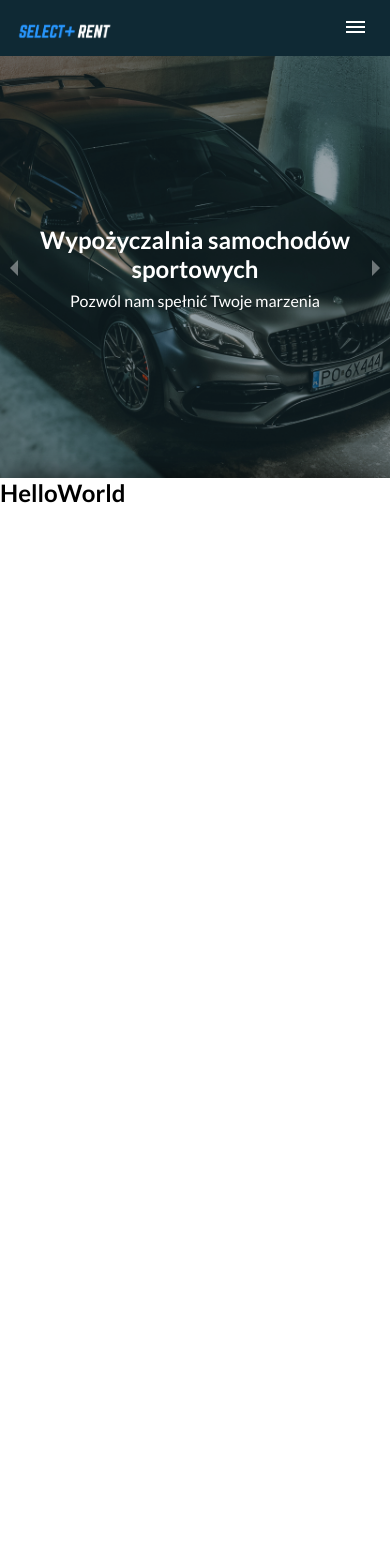
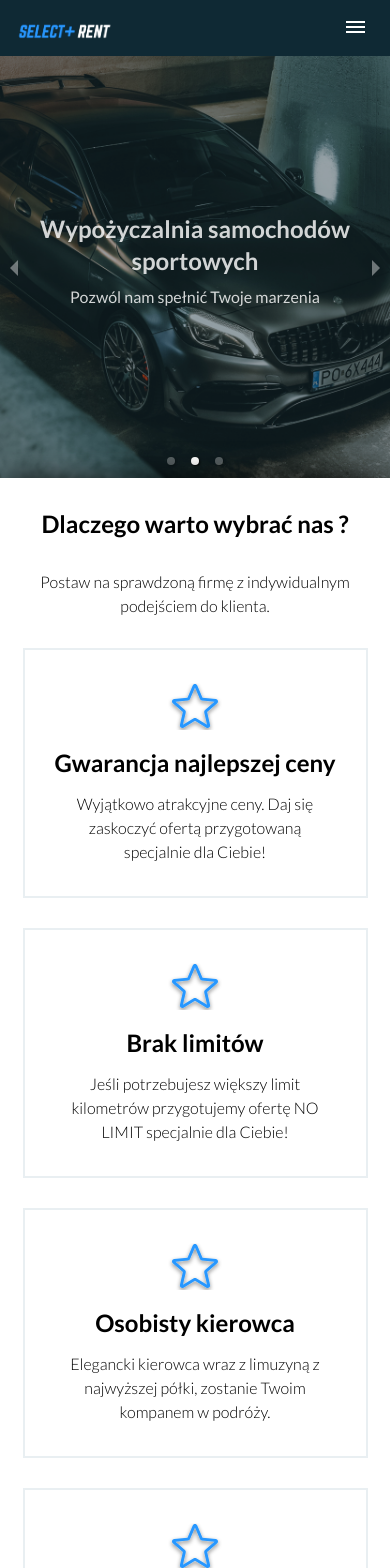
Before and after one commit to Arthvr96/Select-Plus-Rent-old, a React (Create React App) app: page / in a window 390 px wide. Shown: the top 1568 px of the page. Built offline with nearby package versions, Linux system fonts and the light colour scheme.

Commit message:
Recfactor styles everyone component except Naviagtion and create whyus section for mobile

```diff
--- a/src/components/CarouselWrapper/CarouselWrapper.js
+++ b/src/components/CarouselWrapper/CarouselWrapper.js
@@ -1,9 +1,46 @@
 import React from 'react';
 import styled from 'styled-components';
 import { Carousel } from 'react-responsive-carousel';
-import './carouselStyle.css';
+import 'react-responsive-carousel/lib/styles/carousel.min.css';
 import { slider as data } from 'data/slider';
 import media from 'utilites/media';
+
+const Wrapper = styled.section`
+  ul.animated {
+    transition-delay: 0.5s !important;
+  }
+
+  .slide .contentWrapper {
+    animation: slideOut 1.5s ease-in-out both;
+  }
+
+  @keyframes slideOut {
+    from {
+      transform: translateY(0px);
+      opacity: 1;
+    }
+
+    to {
+      transform: translateY(-30px);
+      opacity: 0;
+    }
+  }
+  .slide.selected .contentWrapper {
+    animation: slidein 1.5s 0.5s ease-in-out both;
+  }
+
+  @keyframes slidein {
+    from {
+      transform: translateY(30px);
+      opacity: 0;
+    }
+
+    to {
+      transform: translateY(0px);
+      opacity: 1;
+    }
+  }
+`;
 
 const Slide = styled.div`
   width: 100%;
@@ -17,24 +54,54 @@ const Slide = styled.div`
 `;
 
 const ColoredFilter = styled.div`
+  position: absolute;
+  top: 0;
+  left: 0;
+  display: block;
+  width: 100%;
+  height: 50vh;
   background-color: rgba(15, 41, 52, 0.4);
+
+  ${media.desktop`
+    height:100vh;
+  `}
 `;
 
-const ContentWrapper = styled.div``;
+const ContentWrapper = styled.div`
+  position: absolute;
+  top: 0;
+  left: 0;
+  display: flex;
+  flex-direction: column;
+  justify-content: center;
+  width: 100%;
+  height: 50vh;
+
+  ${media.desktop`
+    height:100vh;
+  `}
+`;
 
 const Title = styled.h3`
-  font-size: 2.4rem;
+  font-size: ${({ theme }) => theme.size.mobile.m};
+  font-weight: ${({ theme }) => theme.fontWeight.bold};
+  line-height: ${({ theme }) => theme.lineHeight.m};
+  color: ${({ theme }) => theme.colors.font.secondary};
   margin: 0 3rem;
 `;
 
 const Paragraph = styled.p`
-  font-size: 1.6rem;
+  font-size: ${({ theme }) => theme.size.mobile.s};
+  font-weight: ${({ theme }) => theme.fontWeight.normal};
+  line-height: ${({ theme }) => theme.lineHeight.s};
+  color: ${({ theme }) => theme.colors.font.secondary};
   margin: 0 3rem;
   margin-top: 0.8rem;
 `;
 
 const CarouselWrapper = () => {
   return (
+    <Wrapper className="dupa">
       <Carousel
         emulateTouch
         infiniteLoop
@@ -55,6 +122,7 @@ const CarouselWrapper = () => {
           </div>
         ))}
       </Carousel>
+    </Wrapper>
   );
 };
 
--- a/src/components/HamburgerMenu/HamburgerMenu.js
+++ b/src/components/HamburgerMenu/HamburgerMenu.js
@@ -77,7 +77,7 @@ class HamburgerMenu extends React.Component {
     const { isOpen } = this.state;
     return (
       <>
-        <ButtonHamburger isOpen={isOpen} onClick={this.toggleHamburger}>
+        <ButtonHamburger className="hamburger" isOpen={isOpen} onClick={this.toggleHamburger}>
           <HamburgerBox>
             <HamburgerInner isOpen={isOpen} />
           </HamburgerBox>
--- /dev/null
+++ b/src/data/guarantees.js
@@ -0,0 +1,40 @@
+import star from 'assets/imgaes/Whyus/guaranteesSymbol1.svg';
+
+export const guarantees = [
+  {
+    img: star,
+    header: 'Gwarancja najlepszej ceny',
+    paragraph:
+      'Wyjątkowo atrakcyjne ceny. Daj się zaskoczyć ofertą przygotowaną specjalnie dla Ciebie!',
+  },
+  {
+    img: star,
+    header: 'Brak limitów',
+    paragraph:
+      'Jeśli potrzebujesz większy limit kilometrów przygotujemy ofertę NO LIMIT specjalnie dla Ciebie!',
+  },
+  {
+    img: star,
+    header: 'Osobisty kierowca',
+    paragraph:
+      'Elegancki kierowca wraz z limuzyną z najwyższej półki, zostanie Twoim kompanem w podróży.',
+  },
+  {
+    img: star,
+    header: 'Tylko najlepsze samochody',
+    paragraph:
+      'Nasza flota jest zawsze w idealnym stanie technicznym, umyta, zatankowana i przygotowana do jazdy.',
+  },
+  {
+    img: star,
+    header: 'Rezerwacje 24/7',
+    paragraph:
+      'Nasz zespół jest w ciągłej gotowości, aby Ci pomóc. Jesteśmy dostępni praktycznie 7 dni w tygodniu, 24h na dobę.',
+  },
+  {
+    img: star,
+    header: 'Dostawa w dowolne miejsce',
+    paragraph:
+      'Nasz samochód przyjedzie do Ciebie. Oferujemy usługi podstawienia samochodu w dowolne miejsce w Polsce.',
+  },
+];
--- a/src/pages/Root.js
+++ b/src/pages/Root.js
@@ -12,6 +12,13 @@ const Wrapper = styled.div`
   overflow-x: hidden;
 `;
 
+const Section = styled.div`
+  width: 100%;
+  height: 100vh;
+  background: red;
+  border: 5px solid black;
+`;
+
 const Root = () => {
   return (
     <Wrapper>
@@ -19,8 +26,11 @@ const Root = () => {
       <ThemeProvider theme={primaryTheme}>
         <GlobalStyles />
         <Header />
-        <Hero />
-        <Whyus />
+        <Hero id="Section1" />
+        <Whyus id="Section2" />
+        <Section id="Section3" />
+        <Section id="Section4" />
+        <Section id="Section5" />
       </ThemeProvider>
     </Wrapper>
   );
--- a/src/templates/Header/Header.js
+++ b/src/templates/Header/Header.js
@@ -1,13 +1,13 @@
-import React from 'react';
+import React, { useRef, useEffect } from 'react';
 import styled from 'styled-components';
-
+import gsap from 'gsap';
 import HamburgerMenu from 'components/HamburgerMenu/HamburgerMenu';
 import logo from 'assets/imgaes/HeroSection/logo2.png';
 import { zindex } from 'utilites/zindex';
 
 const HeaderSection = styled.header`
   position: fixed;
-  z-index: 1000;
+  z-index: ${zindex.lvl8};
   display: flex;
   justify-content: space-between;
   align-items: center;
@@ -19,7 +19,6 @@ const HeaderSection = styled.header`
 const Logo = styled.h1`
   position: relative;
   z-index: ${zindex.lvl8};
-
   margin-left: 1.5rem;
   display: inline-block;
   img {
@@ -29,8 +28,32 @@ const Logo = styled.h1`
 `;
 
 const Header = () => {
+  let headerSection = useRef(null);
+  let scrollPos = window.scrollY;
+
+  const parallax = () => {
+    const oldScrollPos = scrollPos;
+
+    scrollPos = window.scrollY;
+    if (oldScrollPos < scrollPos) {
+      if (window.scrollY > 57) {
+        gsap.to(headerSection, { duration: 1, y: -56 });
+      }
+    } else if (oldScrollPos > scrollPos) {
+      gsap.to(headerSection, { duration: 1.5, y: 0 });
+    }
+  };
+
+  useEffect(() => {
+    window.addEventListener('scroll', parallax, true);
+  });
+
   return (
-    <HeaderSection>
+    <HeaderSection
+      ref={(el) => {
+        headerSection = el;
+      }}
+    >
       <Logo>
         <a href="/">
           <img src={logo} alt="Select Plus Rent" />
--- a/src/templates/Whyus/Whyus.js
+++ b/src/templates/Whyus/Whyus.js
@@ -1,19 +1,96 @@
 import React from 'react';
 import styled from 'styled-components';
+import media from 'utilites/media';
+import { guarantees as data } from 'data/guarantees';
+
 // import gsap from 'gsap';
 const WhyusWrapper = styled.section`
   position: relative;
+  display: flex;
+  flex-direction: column;
+  align-items: center;
+  width: 100%;
   margin-top: calc(50vh + 5.6rem);
-  width: 100%;
-  height: 2000px;
   background-color: ${({ theme }) => theme.colors.primary};
   box-shadow: 0px -10px 25px -10px rgba(0, 0, 0, 0.75);
+
+  ${media.desktop`
+    margin-top: calc(100vh + 5.6rem);
+  `}
 `;
+
+const Header = styled.h3`
+  margin-top: 3rem;
+  font-size: ${({ theme }) => theme.size.mobile.m};
+  font-weight: ${({ theme }) => theme.fontWeight.bold};
+  line-height: ${({ theme }) => theme.lineHeight.m};
+  color: ${({ theme }) => theme.colors.font.primary};
+`;
+
+const Paragraph = styled.p`
+  width: 80%;
+  margin: 3rem 0;
+  font-size: ${({ theme }) => theme.size.mobile.s};
+  font-weight: ${({ theme }) => theme.fontWeight.light};
+  line-height: ${({ theme }) => theme.lineHeight.s};
+  color: ${({ theme }) => theme.colors.font.primary};
+  text-align: center;
+`;
+
+const Wrapperguarantees = styled.div`
+  display: flex;
+  flex-direction: column;
+  align-items: center;
+`;
+
+const Guarantee = styled.div`
+  margin-bottom: 3rem;
+  border: 2px solid ${({ theme }) => theme.colors.lightgrey};
+  display: flex;
+  flex-direction: column;
+  align-items: center;
+  justify-content: space-between;
+  width: 34.5rem;
+  height: 25rem;
+
+  img {
+    margin-top: 3.2rem;
+  }
+`;
+
+const GuaranteeHeader = styled.h4`
+  font-size: ${({ theme }) => theme.size.mobile.m};
+  font-weight: ${({ theme }) => theme.fontWeight.bold};
+  line-height: ${({ theme }) => theme.lineHeight.m};
+  color: ${({ theme }) => theme.colors.font.primary};
+`;
+const GuaranteeParagraph = styled.p`
+  width: 80%;
+  margin-bottom: 3.2rem;
+  font-size: ${({ theme }) => theme.size.mobile.s};
+  font-weight: ${({ theme }) => theme.fontWeight.light};
+  line-height: ${({ theme }) => theme.lineHeight.s};
+  color: ${({ theme }) => theme.colors.font.primary};
+  text-align: center;
+`;
+
+const header = 'Dlaczego warto wybrać nas ?';
+const paragraph = 'Postaw na sprawdzoną firmę z indywidualnym podejściem do klienta.';
 
 const Whyus = () => {
   return (
     <WhyusWrapper className="whyusSection">
-      <h2>HelloWorld</h2>
+      <Header>{header}</Header>
+      <Paragraph>{paragraph}</Paragraph>
+      <Wrapperguarantees>
+        {data.map((item) => (
+          <Guarantee key={item.header}>
+            <img alt={item.header} src={item.img} />
+            <GuaranteeHeader>{item.header}</GuaranteeHeader>
+            <GuaranteeParagraph>{item.paragraph}</GuaranteeParagraph>
+          </Guarantee>
+        ))}
+      </Wrapperguarantees>
     </WhyusWrapper>
   );
 };
--- a/src/themes/theme.js
+++ b/src/themes/theme.js
@@ -3,6 +3,7 @@ export const primaryTheme = {
     primary: '#ffffff',
     secondary: '#000000',
     tertiary: '#0F2934',
+    lightgrey: '#E9EFF2',
     font: {
       primary: '#000000',
       secondary: '#ffffff',
@@ -10,22 +11,19 @@ export const primaryTheme = {
   },
   size: {
     mobile: {
-      xxs: '.8rem',
+      xs: '1.3rem',
+      s: '1.6rem',
+      m: '2.4rem',
+      l: '3.2rem',
+      xl: '4.8rem',
+    },
+    desktop: {
       xs: '1.3rem',
       s: '1.6rem',
       m: '2.4rem',
       l: '3.2rem',
       xl: '4.8rem',
       xxl: '5.6rem',
-    },
-    desktop: {
-      xxs: '1.6rem',
-      xs: '1.6rem',
-      s: '1.6rem',
-      m: '1.6rem',
-      l: '1.6rem',
-      xl: '1.6rem',
-      xxl: '1.6rem',
     },
   },
   fontWeight: {
@@ -35,12 +33,11 @@ export const primaryTheme = {
     heavy: '900',
   },
   lineHeight: {
-    xxs: '1.6rem',
     xs: '1.6rem',
-    s: '1.6rem',
-    m: '1.6rem',
-    l: '1.6rem',
-    xl: '1.6rem',
-    xxl: '1.6rem',
+    s: '2.4rem',
+    m: '3.2rem',
+    l: '4rem',
+    xl: '5.6rem',
+    xxl: '6.4rem',
   },
 };
```
Also changed, not shown: src/assets/imgaes/Whyus/guaranteesSymbol1.svg (added). Lines whose indentation alone changed are shown as unchanged.
